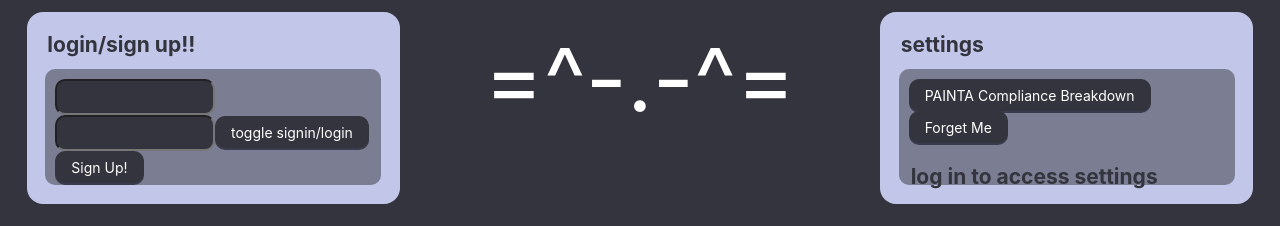
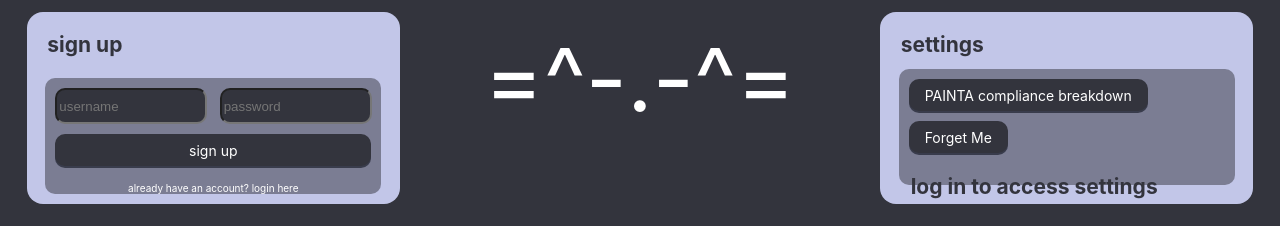
Before and after one commit to jsikali/MEAO-Frontend, a React (Vite) app: page / in a window 1280 px wide. Shown: the top 226 px of the page. Built offline with nearby package versions, Linux system fonts and the light colour scheme; no server answers.

Commit message:
update login area and make settings modal

```diff
--- a/src/LoginButton.jsx
+++ b/src/LoginButton.jsx
@@ -1,5 +1,4 @@
 import { Button } from "antd";
-import { LeftOutlined } from "@ant-design/icons";
 import axios from 'axios';
 import { API_ADDRESS } from './App.jsx';
 
@@ -35,9 +34,11 @@ const LoginButton = ({ setToken }) => {
       }
       style={{
         borderRadius: "10px",
+        width: "100%",
+        marginTop: "10px"
       }}
     >
-      Login!
+      login
     </Button>
   );
 };
--- a/src/LoginSignup.jsx
+++ b/src/LoginSignup.jsx
@@ -1,30 +1,18 @@
-//import React, { useState } from 'react';
-import { Button } from "antd";
-import SignUpButton from "./SignUpButton.jsx"
-import LoginButton from "./LoginButton.jsx"
-//import { useState } from 'react';
+import { Button, Typography } from "antd";
+import SignUpButton from "./SignUpButton.jsx";
+import LoginButton from "./LoginButton.jsx";
+import React from "react";
+
+const { Text } = Typography;
 
 const Login = ({ setToken, getToken, switchToggle, getToggle }) => {
-  //const { token } = theme.useToken();
-  //const [toggle, switchToggle] = useState(false);
   console.log("the toggle val is " + getToggle());
   console.log("the token val is " + getToken());
 
-  const swapButtons = () => {
+  // toggle true = show login, false = show signup
+  const swapMode = () => {
     switchToggle((toggle) => !toggle);
   };
-
-  function ToggleButton() {
-
-    if (getToggle()) {
-      console.log("show login button");
-      return <LoginButton
-        setToken={setToken}></LoginButton>
-    } else {
-      console.log("show sign up button");
-      return <SignUpButton></SignUpButton>;
-    }
-  }
 
   const containerStyle = {
     height: "100%",
@@ -35,48 +23,62 @@ const Login = ({ setToken, getToken, switchToggle, getToggle }) => {
     boxSizing: "border-box",
   };
 
+  const toggleTextStyle = {
+    cursor: "pointer",
+    color: "white",
+    marginTop: "15px",
+    display: "block",
+    textAlign: "center",
+    fontSize: '10px'
+  };
+
   return (
     <div style={containerStyle}>
-      <div
-        style={{
-          marginTop: "2vh",
-          height: "3vh",
-        }}
-      >
+      <div>
         {getToken() ? (
-          <h2>
-            logged in!!
-          </h2>
+          <h2>logged in successfully!</h2>
         ) : (
-          <>
-            <h2>login/sign up!!</h2>
-            <div
-              style={{
-                color: "#33343d",
-                marginLeft: "8px",
-              }}
-            >
-            </div>
-          </>
+          <h2>{getToggle() ? "login" : "sign up"}</h2>
         )}
       </div>
 
-      <div
-        className="top-box-content"
-      >
-        <input type="text" id='username' />
-        <input type="text" id='password' />
-        <Button
-          type="primary"
-          onClick={() => swapButtons()}
-          style={{
-            borderRadius: "10px",
-          }}
-        >
-          toggle signin/login
-        </Button>
-        <ToggleButton></ToggleButton>
-      </div>
+      {!getToken() && (
+        <div className="top-box-content">
+          <div className="login-form" style={{ display: "flex", flexDirection: "column" }}>
+            <div style={{ display: "flex", justifyContent: "space-between" }}>
+              <div style={{ width: "48%" }}>
+                <input
+                  type="text"
+                  id="username"
+                  placeholder="username"
+                  style={{ width: '95%' }}
+                />
+              </div>
+
+              <div style={{ width: "48%" }}>
+                <input
+                  type="password"
+                  id="password"
+                  placeholder="password"
+                  style={{ width: '95%' }}
+                />
+              </div>
+            </div>
+
+            {getToggle() ? (
+              <LoginButton setToken={setToken} />
+            ) : (
+              <SignUpButton />
+            )}
+
+            <Text onClick={swapMode} style={toggleTextStyle}>
+              {getToggle()
+                ? "don't have an account? sign up here"
+                : "already have an account? login here"}
+            </Text>
+          </div>
+        </div>
+      )}
     </div>
   );
 };
--- a/src/Settings.jsx
+++ b/src/Settings.jsx
@@ -1,13 +1,12 @@
-import { Button } from "antd";
+import { Button, Modal } from "antd";
 import { useState } from "react";
 
 const Settings = ({ getToken }) => {
   console.log("hi its me settings");
   console.log(`the token: ${getToken()}`);
-  // console.log(typeof getToken());
-  // console.log(getToken().length);
-  //its a string and len=0 when not signed in
-  const [visible, setVisible] = useState(false);
+
+  // Modal state
+  const [modalVisible, setModalVisible] = useState(false);
 
   const containerStyle = {
     backgroundColor: "#c2c6E8",
@@ -17,6 +16,35 @@ const Settings = ({ getToken }) => {
     overflow: "auto",
     padding: "0 5%",
   };
+
+  // Modal content styles
+  const modalContentStyle = {
+    whiteSpace: "pre-line", // Preserves line breaks
+  };
+
+  // PAINTA compliance content
+  const paintaContent = `In analyzing PAINTA, we have identified the following key requirements to add to MEAO:
+
+Allow reporting of messages on the MEAO frontend
+Each message will have a report icon that will send information about the reporter, sender, and message
+This will allow for the "Falsehood Reporting" noted in Part I
+
+Allow redaction of messages from permitted users on the MEAO frontend
+Done by user admins (identified by their user id)
+Message content replaced with [REDACTED]
+This will allow for "Redaction" of messages noted in Part I while not permitting all users to censor each other
+
+Begin logging of interactions on MEAO backend
+By logging all interactions, messages sent, reported, redacted, etc can be found within a file that can be searched based on the interaction needed, allowing for compliance with "Logging" and "Reporting" outlined in Part II
+
+Request to be forgotten in MEAO frontend
+Button in settings to delete account
+This will send a request to erase all information tied to the information after 6 months from the initial deletion request. This allows for compliance for Part III, as users will be deleted in time, but the delay assists with Part II "Reporting" compliance, as the delay gives law enforcement time to request reports on users. Logs are stored in the backend and sent with our Flask RESTful API
+
+Request to have compliance with PAINTA explained on MEAO frontend
+All visitors to MEAO, regardless of whether they are a current user, newcomer, or law enforcement, can access an explanation of MEAO's compliance with PAINTA on the MEAO frontend found in the settings box. Should a further explanation be requested, users can reach out to the creators of MEAO
+
+do NOT email: fake email @ address . domain`;
 
   return (
     <div style={containerStyle}>
@@ -32,12 +60,13 @@ const Settings = ({ getToken }) => {
         <div className="compliance">
           <Button
             type="primary"
-            onClick={() => setVisible(!visible)}
+            onClick={() => setModalVisible(true)}
             style={{
               borderRadius: "10px",
+              marginBottom: "10px"
             }}
           >
-            PAINTA Compliance Breakdown
+            PAINTA compliance breakdown
           </Button>
           <Button
             type="primary"
@@ -49,55 +78,20 @@ const Settings = ({ getToken }) => {
             Forget Me
           </Button>
         </div>
-        {visible && (
-          // this is so ugly. i would say sorry but i need to db in like 5 minutes
-          <p>
-            In analyzing PAINTA, we have identified the following key
-            requirements to add to MEAO:
-            <br></br>
-            <br></br>
-            Allow reporting of messages on the MEAO
-            frontend Each message will have a report icon that will send
-            information about the reporter, sender, and message This will allow
-            for the “Falsehood Reporting” noted in Part I
-            <br></br>
-            <br></br>
-            Allow redaction of
-            messages from permitted users on the MEAO frontend Done by user
-            admins (identified by their user id) Message content replaced with
-            [REDACTED] This will allow for “Redaction” of messages noted in Part
-            I while not permitting all users to censor each other
-            <br></br>
-            <br></br>
-            Begin logging
-            of interactions on MEAO backend By logging all interactions,
-            messages sent, reported, redacted, etc can be found within a file
-            that can be searched based on the interaction needed, allowing for
-            compliance with “Logging” and “Reporting” outlined in Part II
-            <br></br>
-            <br></br>
-            Request to be forgotten in MEAO frontend Button in settings to
-            delete account This will send a request to erase all information
-            tied to the information after 6 months from the initial deletion
-            request. This allows for compliance for Part III, as users will be
-            deleted in time, but the delay assists with Part II “Reporting”
-            compliance, as the delay gives law enforcement time to request
-            reports on users. Logs are stored in the backend and sent with our
-            Flask RESTful API
-            <br></br>
-            <br></br>
-            Request to have compliance with PAINTA explained
-            on MEAO frontend All visitors to MEAO, regardless of whether they
-            are a current user, newcomer, or law enforcement, can access an
-            explanation of MEAO’s compliance with PAINTA on the MEAO frontend
-            found in the settings box. Should a further explanation be
-            requested, users can reach out to the creators of MEAO
-            <br></br>
-            <br></br>
-            do NOT email:
-            fake email @ address . domain
-          </p>
-        )}
+
+        {/* Modal for PAINTA Compliance */}
+        <Modal
+          title="PAINTA Compliance Breakdown"
+          open={modalVisible}
+          onOk={() => setModalVisible(false)}
+          onCancel={() => setModalVisible(false)}
+          width={700}
+        >
+          <div style={modalContentStyle}>
+            {paintaContent}
+          </div>
+        </Modal>
+
         {getToken().length == 0 ? (
           <h2>log in to access settings</h2>
         ) : (
--- a/src/SignUpButton.jsx
+++ b/src/SignUpButton.jsx
@@ -1,5 +1,4 @@
 import { Button } from "antd";
-import { LeftOutlined } from "@ant-design/icons";
 import axios from 'axios';
 import { API_ADDRESS } from './App.jsx';
 
@@ -15,10 +14,10 @@ const sendSignUpDetails = (user, pass) => {
       username: user,
       password: pass
     }
-    })
+  });
 };
 
-const LoginButton = () => {
+const SignUpButton = () => {
   return (
     <Button
       type="primary"
@@ -30,11 +29,13 @@ const LoginButton = () => {
       }
       style={{
         borderRadius: "10px",
+        width: "100%",
+        marginTop: "10px"
       }}
     >
-      Sign Up!
+      sign up
     </Button>
   );
 };
 
-export default LoginButton;
+export default SignUpButton;
```
Lines whose indentation alone changed are shown as unchanged.
